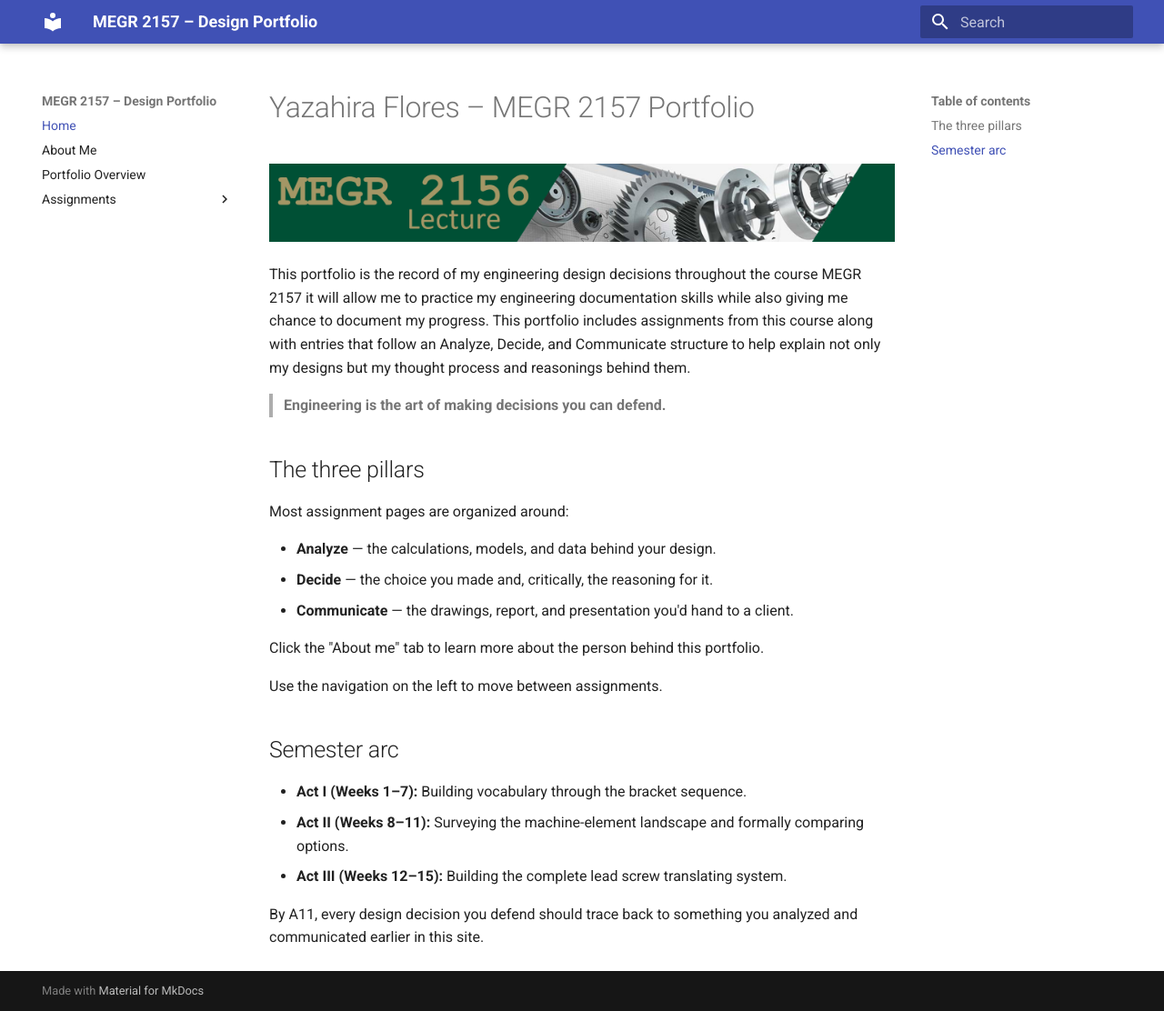
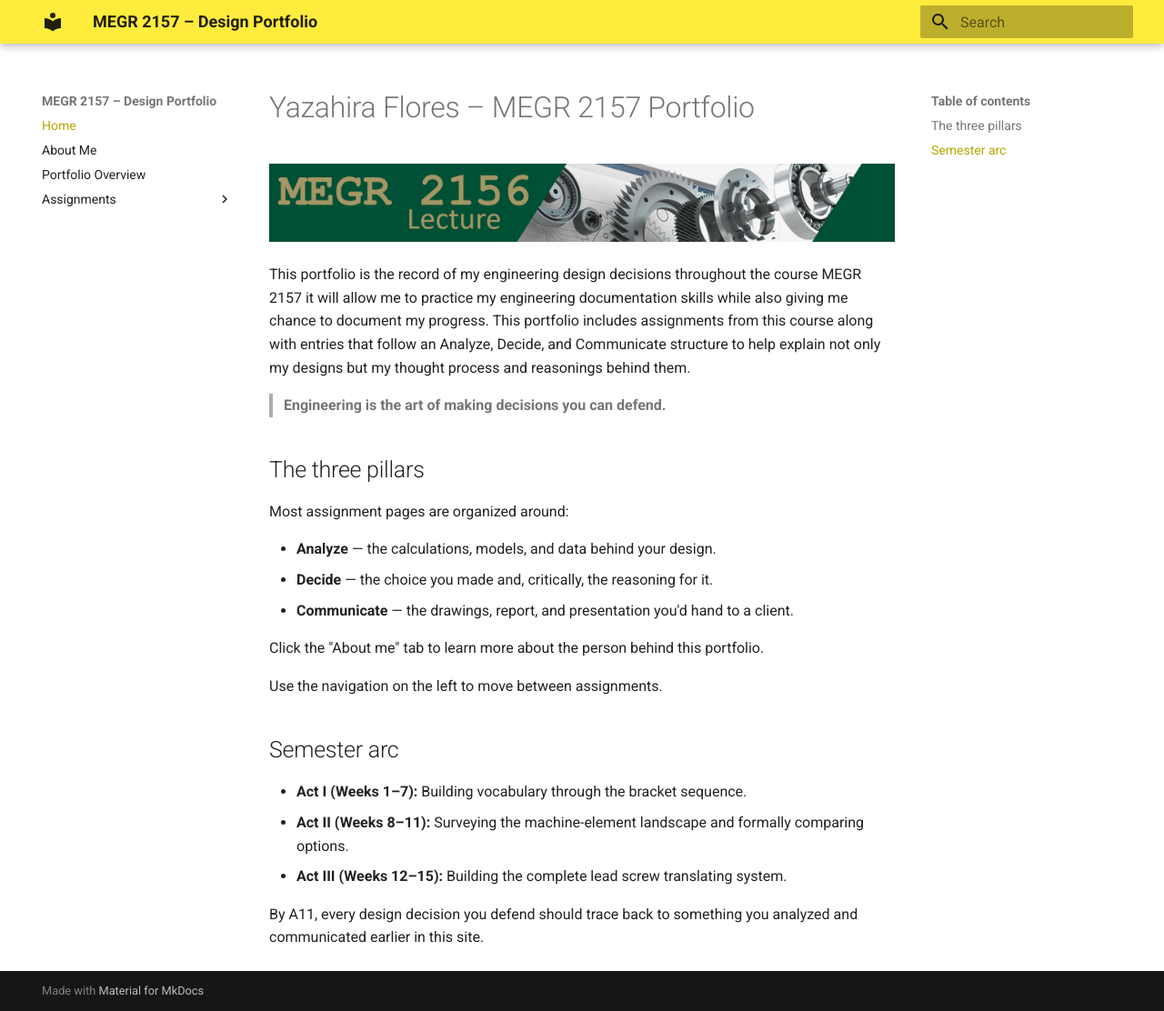
Before and after one commit to yazii03/megr2157-portfolio, an MkDocs documentation site: the page built from docs/index.md, in a window 1280 px wide and 1112 px high. Shown: the whole window at 91% size. Built offline with MkDocs 1.6.1 and Material for MkDocs 9.7.7, drawn with Linux system fonts in a browser that asks for light colours.

Commit message:
Change primary theme color from turquoise to yellow

```diff
--- a/mkdocs.yml
+++ b/mkdocs.yml
@@ -4,7 +4,7 @@ site_description: Design portfolio documentation, built with the Analyze / Decid
 theme:
   name: material
   palette:
-    primary: turquoise
+    primary: yellow
   features:
     - navigation.instant
     - navigation.tracking
```
